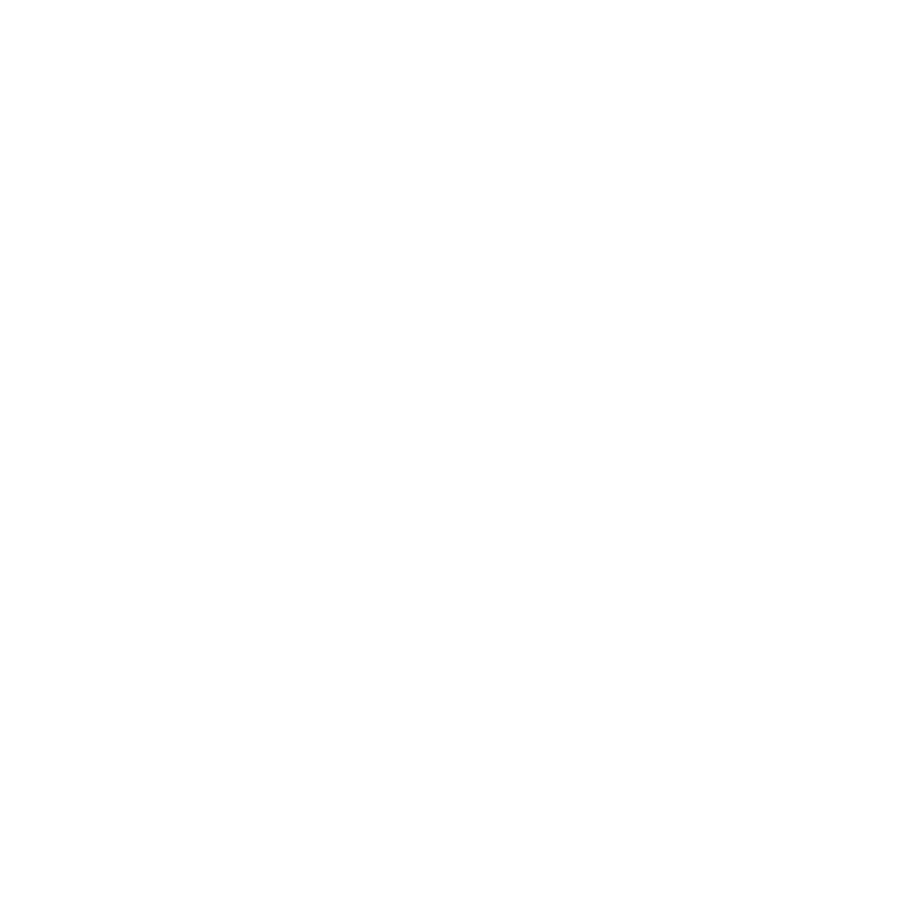
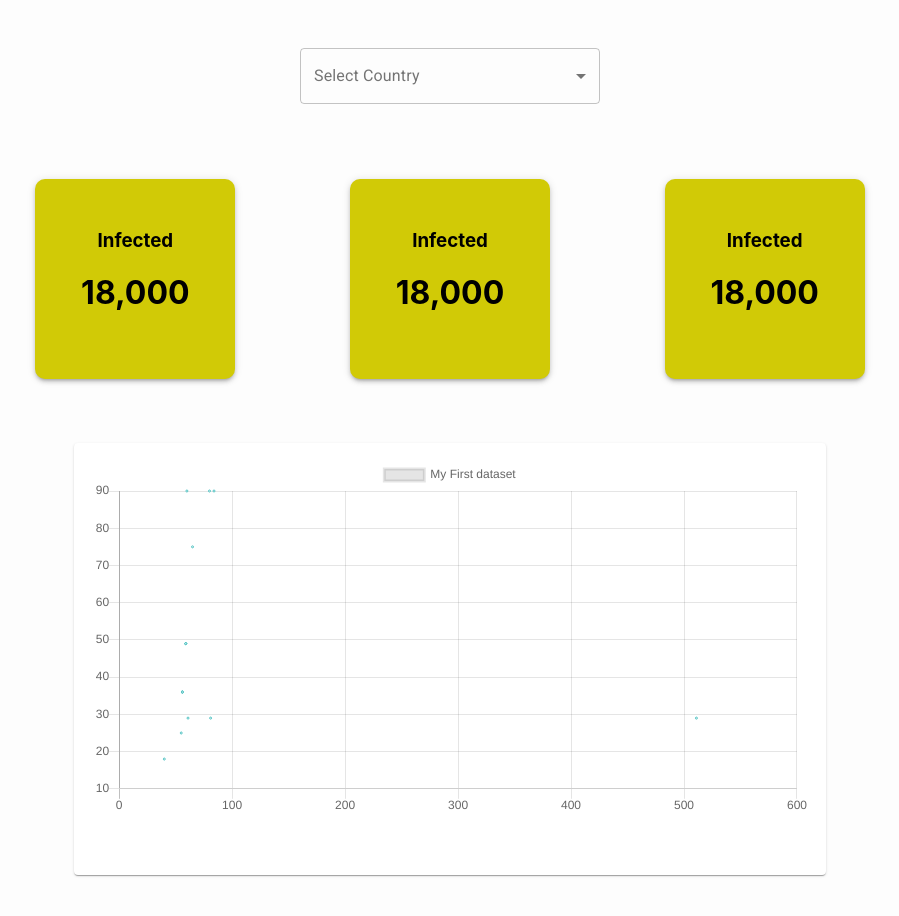
Before and after one commit to shkhaider2015/COVID19_tracker_app, a React (Create React App) app: page / in a window 1280 px wide. Shown: the top 916 px of the page, without its empty margins (190-1089 px from the left). Before the commit the page ends 800 px from the top, so only its background shows below. Built offline with nearby package versions, Linux system fonts and the light colour scheme.

Commit message:
UI complete

```diff
--- a/src/App.js
+++ b/src/App.js
@@ -3,24 +3,62 @@
 import MyChart from "./MyChart";
 import DropDownMSearch from "./DropDown";
 import MyBox from "./myBox";
+import Container from "@material-ui/core/Container";
+import Grid from "@material-ui/core/Grid";
+
+
 
 import { makeStyles } from '@material-ui/core';
 
 const useStyle = makeStyles(
   (theme) => (
     {
-      root : {
-
+      container: {
+        backgroundColor: 'rgb(253, 253, 253)',
+        padding: theme.spacing(5),
+      },
+      dropdownsearch: {
+        margin: 'auto'
+      },
+      grid : {
+        textAlign : 'center'
       },
     }
   )
 )
 
 function App() {
+  const classes = useStyle()
   return (
-    <div className="App">
+    <Container
+     maxWidth='md'
+     className={classes.container}
+     >
 
-    </div>
+      <Grid container spacing={8}>
+
+        <Grid item xs={12} className={classes.grid}>
+
+            <DropDownMSearch />
+
+        </Grid>
+
+        <Grid item xs={4} spacing={3} className={classes.grid}>
+          <MyBox />
+        </Grid>
+        <Grid item xs={4} spacing={3} className={classes.grid} >
+          <MyBox />
+        </Grid>
+        <Grid item xs={4} spacing={3} className={classes.grid}>
+          <MyBox />
+        </Grid>
+
+        <Grid item xs={12} className={classes.grid} >
+          <MyChart />
+        </Grid>
+
+      </Grid>
+    </Container>
   );
 }
 
--- a/src/MyChart.js
+++ b/src/MyChart.js
@@ -1,6 +1,6 @@
 import React from 'react'
 import { Scatter } from "react-chartjs-2";
-import { makeStyles } from '@material-ui/core';
+import { makeStyles, Paper } from '@material-ui/core';
 
 
 const data = {
@@ -27,6 +27,14 @@
           { x: 56, y: 36 },
           { x: 55, y: 25 },
           { x: 40, y: 18 },
+          { x: 59, y: 49 },
+          { x: 60, y: 90 },
+          { x: 61, y: 29 },
+          { x: 56, y: 36 },
+          { x: 59, y: 49 },
+          { x: 84, y: 90 },
+          { x: 511, y: 29 },
+          { x: 56, y: 36 },
         ]
       }
     ]
@@ -36,8 +44,10 @@
     (theme) => (
         {
             root : {
-                width : theme.spacing(80),
-                height : theme.spacing(35),
+                width : theme.spacing(90),
+                height : theme.spacing(50),
+                padding : theme.spacing(2),
+                display : 'inline-block'
             },
         }
     )
@@ -48,10 +58,9 @@
     let classes = useStyle()
 
     return(
-        <div className={classes.root}>
-        <h2>Scatter Example</h2>
+        <Paper className={classes.root}>
         <Scatter  data={data} />
-      </div>
+      </Paper>
     )
 }
 
```
Also changed, not shown: src/DropDown.js (+5 -2 lines).
